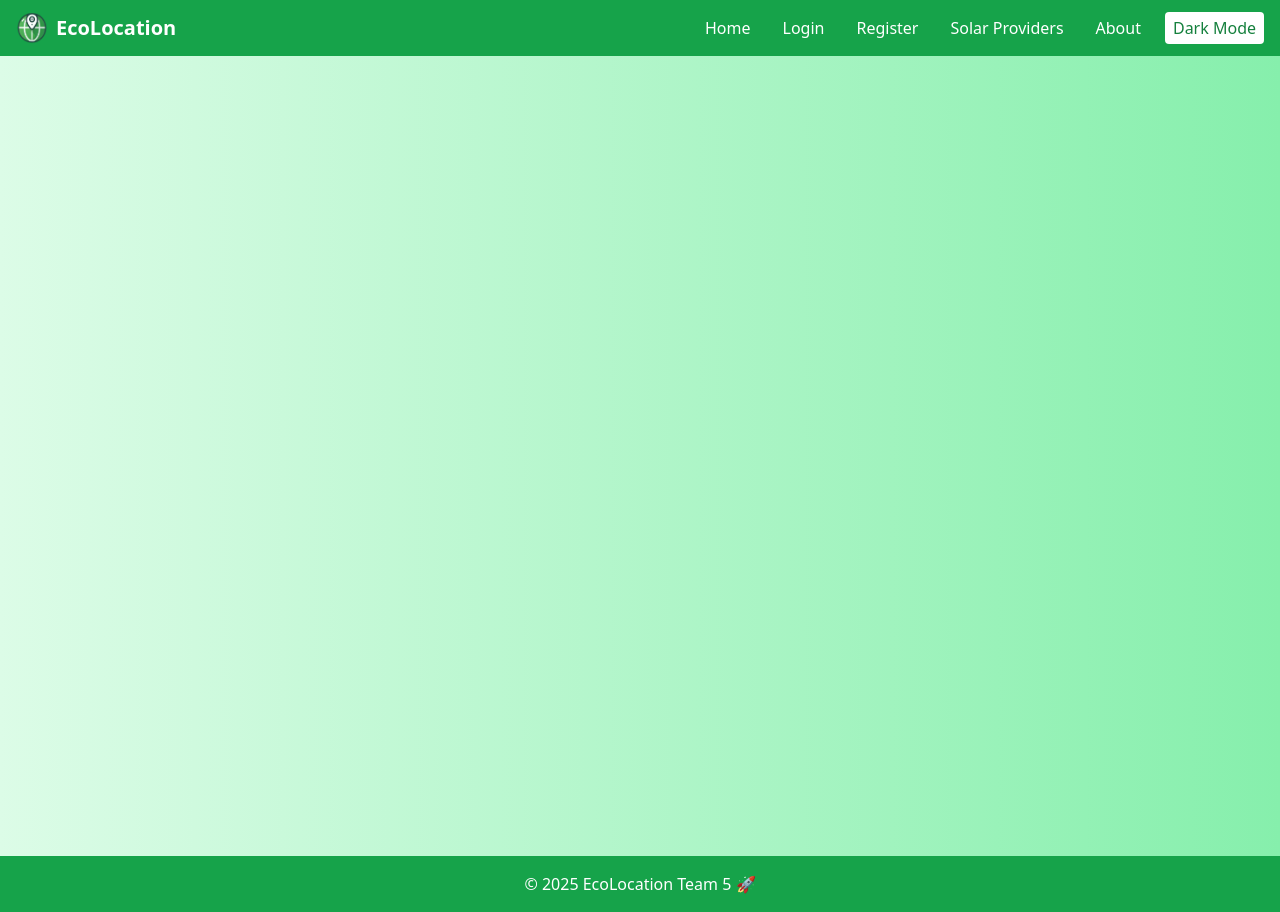
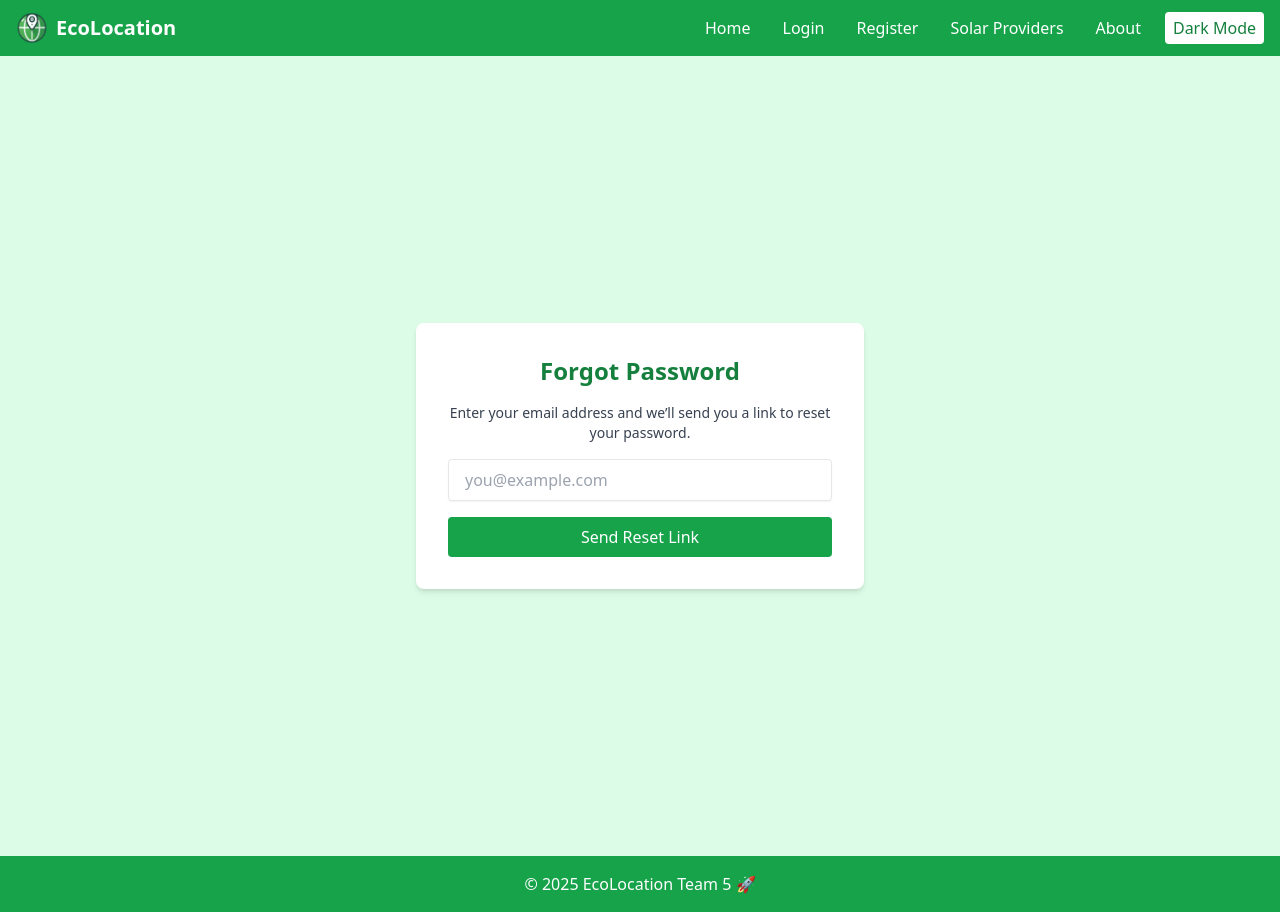
Before and after one commit to zh59176n/EcoLocation, a React (Vite) app: page /forgot-password in a window 1280 px wide. Built offline with nearby package versions, Linux system fonts and the light colour scheme; no server answers.

Commit message:
T2.7 Forgot Password, T2.8 Remember Me Checkbox, and T2.9 Can't Access Your Account
Login convenience features implemented.

```diff
--- a/src/App.jsx
+++ b/src/App.jsx
@@ -1,8 +1,9 @@
 // App.jsx
 import React, { useState, useEffect } from "react";
 import { BrowserRouter as Router, Routes, Route } from "react-router-dom";
-import { auth } from "./Firebase";
+import { auth } from "./firebase";
 import { useAuthState } from "react-firebase-hooks/auth";
+import { collection, addDoc } from "firebase/firestore";
 
 import Navbar from "./components/Navbar";
 import Footer from "./components/Footer";
@@ -11,7 +12,9 @@ import About from "./components/About";
 import LoginForm from "./components/LoginForm";
 import RegisterForm from "./components/RegisterForm";
 import PublicRoute from "./components/PublicRoute";
-import SolarProviderList from './components/SolarProviderList';
+import SolarProviderList from "./components/SolarProviderList";
+import ForgotPassword from "./components/ForgotPassword";
+import CantAccessAccount from "./components/CantAccessAccount";
 
 function App() {
   const [darkMode, setDarkMode] = useState(false);
@@ -31,26 +34,12 @@ function App() {
       <main className="min-h-screen bg-gradient-to-r from-green-100 to-green-300 dark:from-green-800 dark:to-green-900 text-gray-900 dark:text-white transition-all duration-300">
         <Routes>
           <Route path="/" element={<Home />} />
-          <Route path="/login" element={<LoginForm />} />
-          <Route path="/register" element={<RegisterForm />} />
+          <Route path="/login" element={<PublicRoute><LoginForm /></PublicRoute>} />
+          <Route path="/register" element={<PublicRoute><RegisterForm /></PublicRoute>} />
           <Route path="/solar" element={<SolarProviderList />} />
-          <Route
-            path="/login"
-            element={
-              <PublicRoute>
-                <LoginForm />
-              </PublicRoute>
-            }
-          />
-          <Route
-            path="/register"
-            element={
-              <PublicRoute>
-                <RegisterForm />
-              </PublicRoute>
-            }
-          />
           <Route path="/about" element={<About />} />
+          <Route path="/forgot-password" element={<ForgotPassword />} />
+          <Route path="/cant-access-account" element={<CantAccessAccount />} />
         </Routes>
       </main>
       <Footer />
--- /dev/null
+++ b/src/components/CantAccessAccount.jsx
@@ -0,0 +1,19 @@
+import React from "react";
+
+const CantAccessAccount = () => {
+  return (
+    <div className="flex items-center justify-center min-h-screen bg-green-100 dark:bg-green-900">
+      <div className="bg-white dark:bg-gray-800 p-8 rounded-lg shadow-md w-full max-w-md text-center">
+        <h2 className="text-2xl font-bold text-red-600 mb-4">Can't Access Your Account?</h2>
+        <p className="text-gray-700 dark:text-gray-300 mb-4">
+          If you're locked out, lost access to your email, or are experiencing issues with your login,
+          please reach out to our support team.
+        </p>
+        <p className="text-green-700 font-semibold">📧 support@ecolocation.com</p>
+        <p className="text-sm text-gray-500 mt-4">We typically respond within 24 hours.</p>
+      </div>
+    </div>
+  );
+};
+
+export default CantAccessAccount;
--- /dev/null
+++ b/src/components/ForgotPassword.jsx
@@ -0,0 +1,53 @@
+import React, { useState } from "react";
+import { sendPasswordResetEmail } from "firebase/auth";
+import { auth } from "../firebase";
+
+const ForgotPassword = () => {
+  const [email, setEmail] = useState("");
+  const [message, setMessage] = useState("");
+
+  const handleSubmit = async (e) => {
+    e.preventDefault();
+    if (!email) {
+      setMessage("Please enter your email.");
+      return;
+    }
+
+    try {
+      await sendPasswordResetEmail(auth, email);
+      setMessage("✅ A reset link has been sent to your email.");
+    } catch (error) {
+      console.error("Reset error:", error.message);
+      setMessage("❌ Failed to send reset email. Try again later.");
+    }
+  };
+
+  return (
+    <div className="flex items-center justify-center min-h-screen bg-green-100 dark:bg-green-900">
+      <div className="bg-white dark:bg-gray-800 p-8 rounded-lg shadow-md w-full max-w-md">
+        <h2 className="text-2xl font-bold mb-4 text-green-700 text-center">Forgot Password</h2>
+        <p className="text-sm text-gray-700 dark:text-gray-300 mb-4 text-center">
+          Enter your email address and we’ll send you a link to reset your password.
+        </p>
+        <form onSubmit={handleSubmit} className="space-y-4">
+          <input
+            type="email"
+            value={email}
+            onChange={(e) => setEmail(e.target.value)}
+            placeholder="you@example.com"
+            className="w-full px-4 py-2 border rounded shadow-sm"
+          />
+          <button
+            type="submit"
+            className="w-full bg-green-600 text-white py-2 rounded hover:bg-green-700"
+          >
+            Send Reset Link
+          </button>
+        </form>
+        {message && <p className="mt-4 text-sm text-center">{message}</p>}
+      </div>
+    </div>
+  );
+};
+
+export default ForgotPassword;
--- a/src/components/LoginForm.jsx
+++ b/src/components/LoginForm.jsx
@@ -1,10 +1,17 @@
 import React, { useState } from "react";
-import { signInWithEmailAndPassword } from "firebase/auth";
-import { auth } from "../Firebase"; // Ensure the path is lowercase & correct
+import {
+  signInWithEmailAndPassword,
+  setPersistence,
+  browserLocalPersistence,
+  browserSessionPersistence
+} from "firebase/auth";
+import { auth } from "../firebase";
+import { Link } from "react-router-dom";
 
 function LoginForm() {
   const [email, setEmail] = useState("");
   const [password, setPassword] = useState("");
+  const [rememberMe, setRememberMe] = useState(false);
 
   const handleSubmit = async (e) => {
     e.preventDefault();
@@ -15,6 +22,11 @@ function LoginForm() {
     }
 
     try {
+      await setPersistence(
+        auth,
+        rememberMe ? browserLocalPersistence : browserSessionPersistence
+      );
+
       const userCredential = await signInWithEmailAndPassword(auth, email, password);
       const user = userCredential.user;
       console.log("Logged in:", user);
@@ -31,7 +43,7 @@ function LoginForm() {
         <h2 className="text-2xl font-bold mb-6 text-green-800 text-center">Login</h2>
         <form className="space-y-4" onSubmit={handleSubmit}>
           <div>
-          <label className="block text-sm font-medium text-gray-700 dark:text-gray-300">Email</label>
+            <label className="block text-sm font-medium text-gray-700 dark:text-gray-300">Email</label>
             <input
               type="email"
               value={email}
@@ -41,7 +53,7 @@ function LoginForm() {
             />
           </div>
           <div>
-          <label className="block text-sm font-medium text-gray-700 dark:text-gray-300">Password</label>
+            <label className="block text-sm font-medium text-gray-700 dark:text-gray-300">Password</label>
             <input
               type="password"
               value={password}
@@ -50,12 +62,35 @@ function LoginForm() {
               placeholder="••••••••"
             />
           </div>
+
+          <div className="flex items-center space-x-2">
+            <input
+              type="checkbox"
+              checked={rememberMe}
+              onChange={() => setRememberMe(!rememberMe)}
+              className="h-4 w-4 text-green-600 focus:ring-green-500 border-gray-300 rounded"
+              id="remember"
+            />
+            <label htmlFor="remember" className="text-sm text-gray-700 dark:text-gray-300">
+              Remember Me
+            </label>
+          </div>
+
           <button
             type="submit"
             className="w-full bg-green-600 text-white py-2 rounded-md transition-colors duration-200 hover:bg-green-700 focus:outline-none focus:ring-2 focus:ring-green-300 active:bg-green-800"
           >
             Sign In
           </button>
+
+          <div className="flex flex-col items-center mt-4 space-y-2">
+            <Link to="/forgot-password" className="text-sm text-green-700 hover:underline">
+              Forgot your password?
+            </Link>
+            <Link to="/cant-access-account" className="text-sm text-red-600 hover:underline">
+              Can’t access your account?
+            </Link>
+          </div>
         </form>
       </div>
     </div>
--- a/src/components/Navbar.jsx
+++ b/src/components/Navbar.jsx
@@ -1,7 +1,7 @@
 import React, { useState } from "react";
 import { Link } from "react-router-dom";
 import { useAuthState } from "react-firebase-hooks/auth";
-import { auth } from "../Firebase";
+import { auth } from "../firebase";
 import { signOut } from "firebase/auth";
 
 function Navbar({ darkMode, setDarkMode }) {
--- a/src/components/PrivateRoute.jsx
+++ b/src/components/PrivateRoute.jsx
@@ -1,6 +1,6 @@
 import { Navigate } from "react-router-dom";
 import { useAuthState } from "react-firebase-hooks/auth";
-import { auth } from "../Firebase";
+import { auth } from "../firebase";
 
 const PrivateRoute = ({ children }) => {
   const [user, loading] = useAuthState(auth);
--- a/src/components/PublicRoute.jsx
+++ b/src/components/PublicRoute.jsx
@@ -1,6 +1,6 @@
 import { Navigate } from "react-router-dom";
 import { useAuthState } from "react-firebase-hooks/auth";
-import { auth } from "../Firebase";
+import { auth } from "../firebase";
 
 const PublicRoute = ({ children }) => {
   const [user, loading] = useAuthState(auth);
--- a/src/components/RegisterForm.jsx
+++ b/src/components/RegisterForm.jsx
@@ -1,6 +1,6 @@
 import React, { useState } from "react";
 import { createUserWithEmailAndPassword } from "firebase/auth";
-import { auth } from "../Firebase"; // Re-added Firebase Implementation
+import { auth } from "../firebase"; // Re-added Firebase Implementation
 
 function RegisterForm() {
   const [email, setEmail] = useState("");
```
